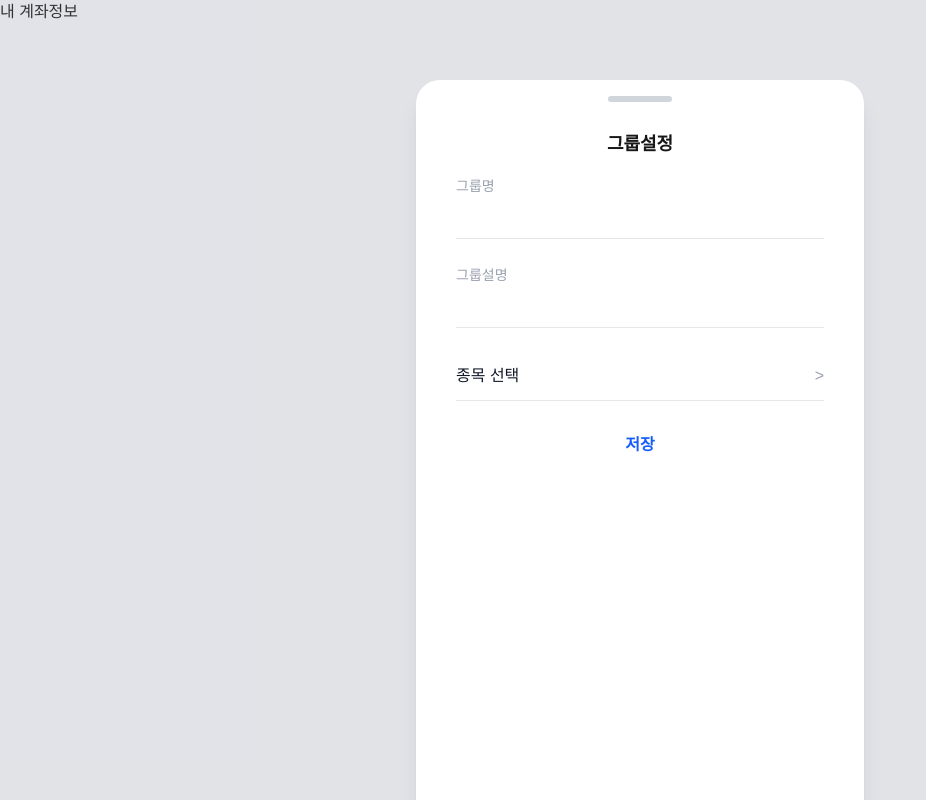
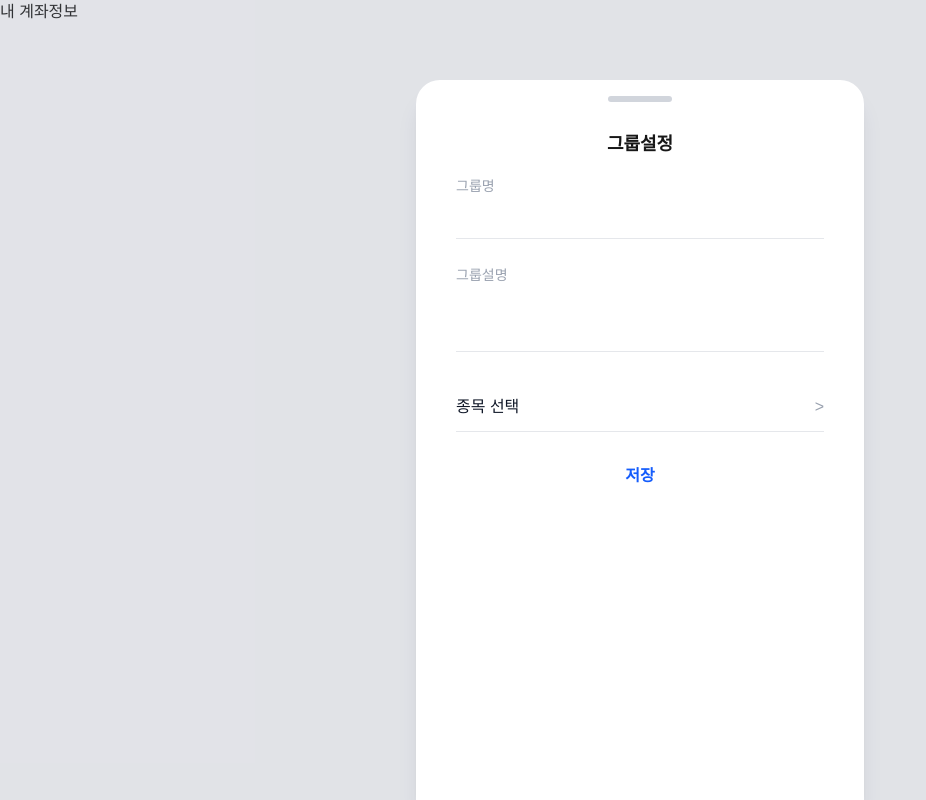
Before and after one commit to kingkid159/kiwoomWeb, a Next.js app in the folder kiwoomweb/: page /main in a window 1280 px wide. Both pictures are taken after a click on the button "바텀시트 열기". Shown: the whole page, without its empty margins (0-926 px from the left). Built offline with nearby package versions, Linux system fonts and the light colour scheme.

Commit message:
feat: 그룹 설명 텍스트필드로 변경

```diff
--- a/kiwoomweb/src/app/main/page.tsx
+++ b/kiwoomweb/src/app/main/page.tsx
@@ -21,9 +21,8 @@ const Contents = ({ openSheet2 }: { openSheet2: () => void }) => {
 
           <div>
             <label className="text-gray-400 text-sm">그룹설명</label>
-            <input
-              type="text"
-              className="w-full border-b border-gray-200 focus:outline-none py-2"
+            <textarea
+              className="w-full border-b border-gray-200 focus:outline-none py-2 resize-none"
             />
           </div>
 
```
